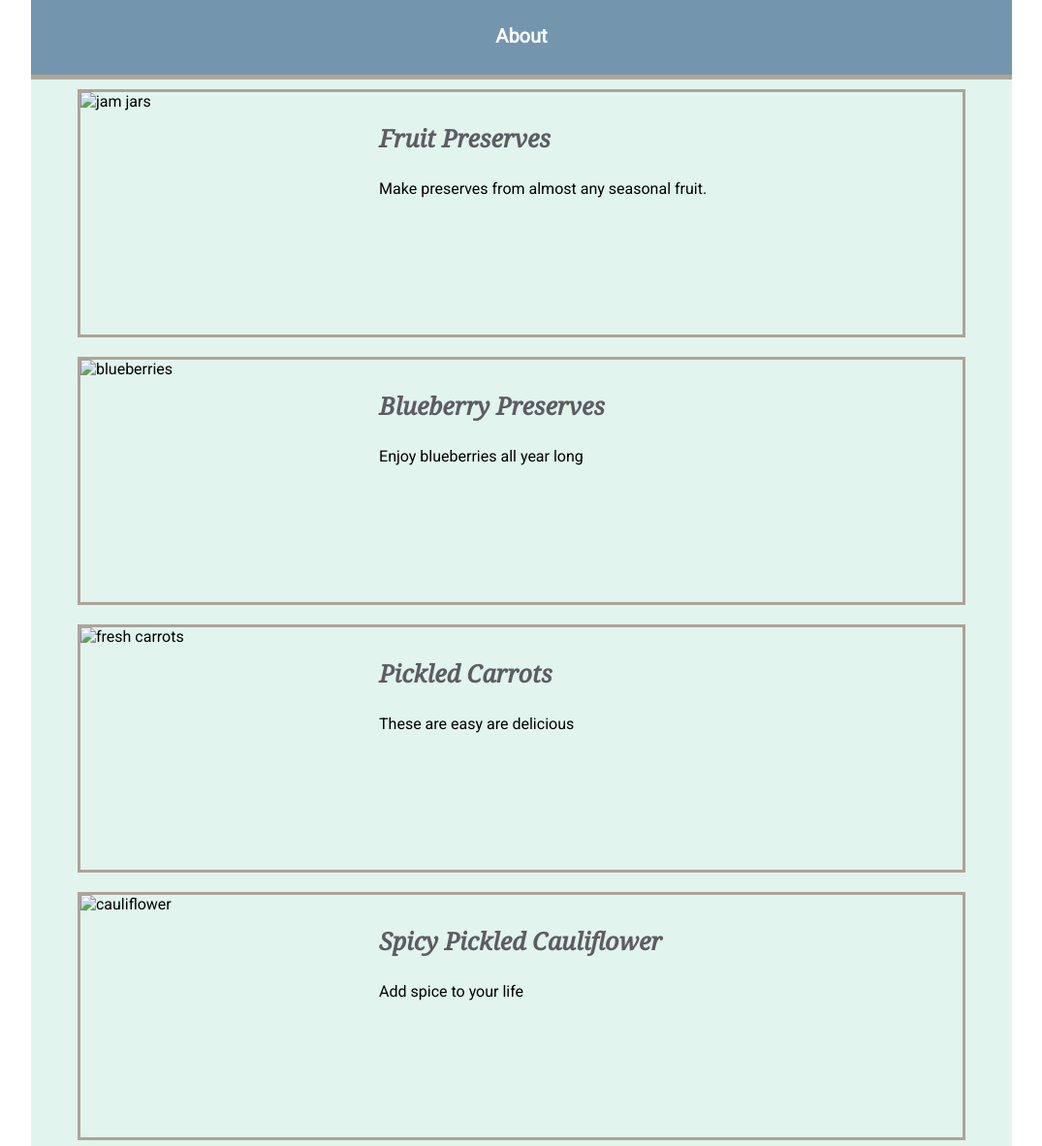
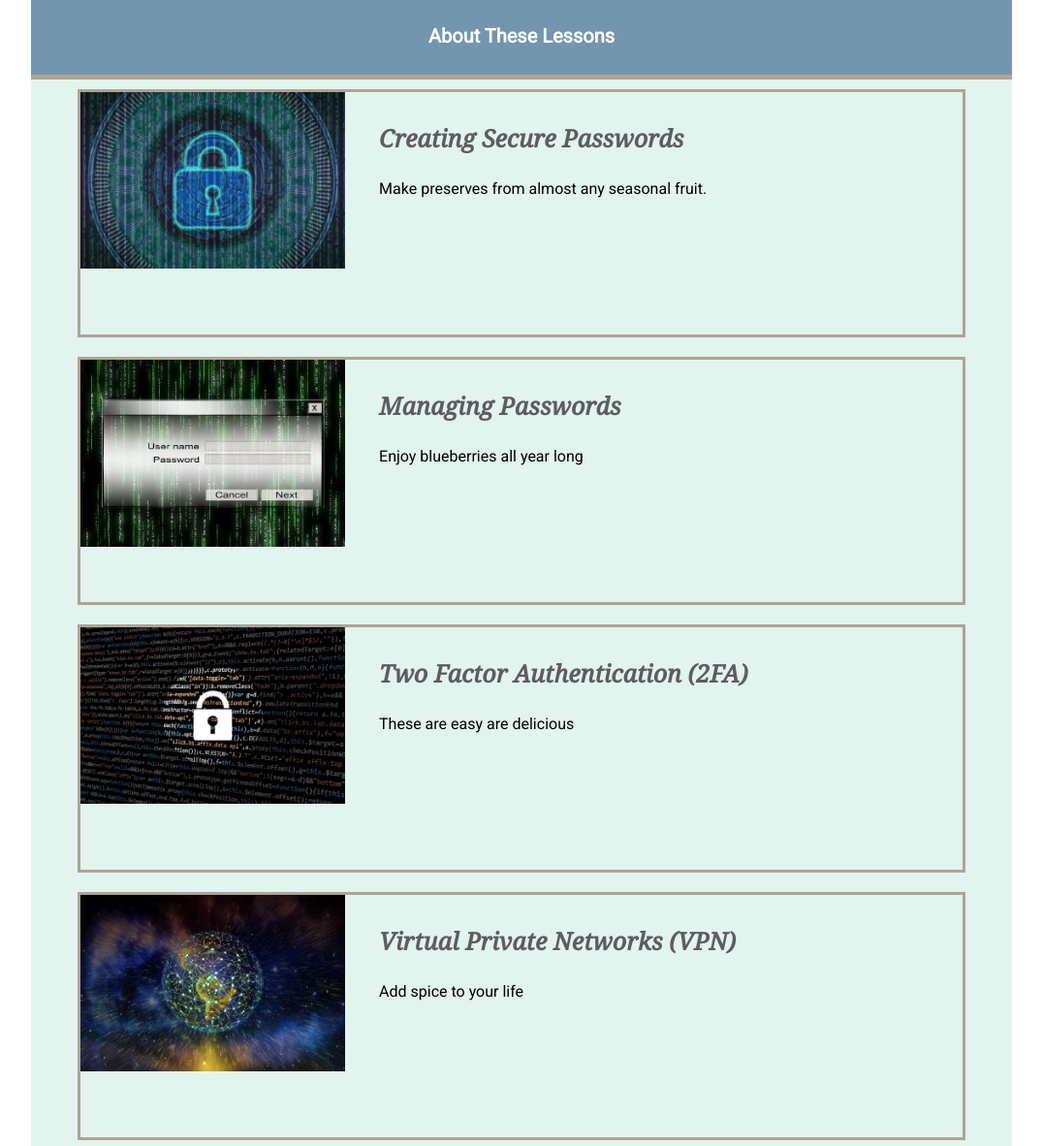
Before and after one commit to zlogikon/instructional-files, a plain HTML site: page index.html in a window 1280 px wide. Shown: the part 118-1300 px from the top of the page at 97% size, without its empty margins (102-1177 px from the left). Drawn offline with Linux system fonts and the light colour scheme.

Commit message:
Remove old content

```diff
--- a/index.html
+++ b/index.html
@@ -16,7 +16,7 @@
 
     <nav>
       <ul>
-        <li><a class="clean-link" href="#">About</a></li>
+        <li><a href="#">About These Lessons</a></li>
       </ul>
     </nav>
 
@@ -24,42 +24,51 @@
 
 
 
-      <div class="card clean-link" id="card1">
+      <div class="card" id="card1">
         <a href="posts/post-template.html">
-          <img src="images/jam.jpg" alt="jam jars" >
+          <div class="card-inner">
+            <img src="images/password.jpg" alt="Password Security" >
             <div class="card-info">
-            <h2>Fruit Preserves</h2>
+              <h2>Creating Secure Passwords</h2>
               <p>Make preserves from almost any seasonal fruit.</p>
+            </div>
           </div>
         </a>
       </div>
 
-      <div class="card clean-link" id="card2">
+
+      <div class="card" id="card2">
         <a href="posts/post-template.html">
-          <img src="images/blueberry.jpg" alt="blueberries" >
+          <div class="card-inner">
+            <img src="images/manager.jpg" alt="Image of user log in screen" >
             <div class="card-info">
-            <h2>Blueberry Preserves</h2>
+              <h2>Managing Passwords</h2>
               <p>Enjoy blueberries all year long</p>
+            </div>
           </div>
         </a>
       </div>
 
-      <div class="card clean-link" id="card3">
+      <div class="card" id="card3">
         <a href="#">
-          <img src="images/carrots.jpg" alt="fresh carrots" >
+          <div class="card-inner">
+            <img src="images/2fa.jpg" alt="Two Factor Authentication" >
             <div class="card-info">
-            <h2>Pickled Carrots</h2>
+              <h2>Two Factor Authentication (2FA)</h2>
               <p>These are easy are delicious</p>
+            </div>
           </div>
         </a>
       </div>
 
-      <div class="card clean-link" id="card4">
+      <div class="card" id="card4">
         <a href="#">
-          <img src="images/cauliflower.jpg" alt="cauliflower" >
+          <div class="card-inner">
+            <img src="images/network.jpg" alt="Image of network on globe" >
             <div class="card-info">
-            <h2>Spicy Pickled Cauliflower</h2>
+              <h2>Virtual Private Networks (VPN)</h2>
               <p>Add spice to your life</p>
+            </div>
           </div>
         </a>
       </div>
```
Lines whose indentation alone changed are shown as unchanged.
